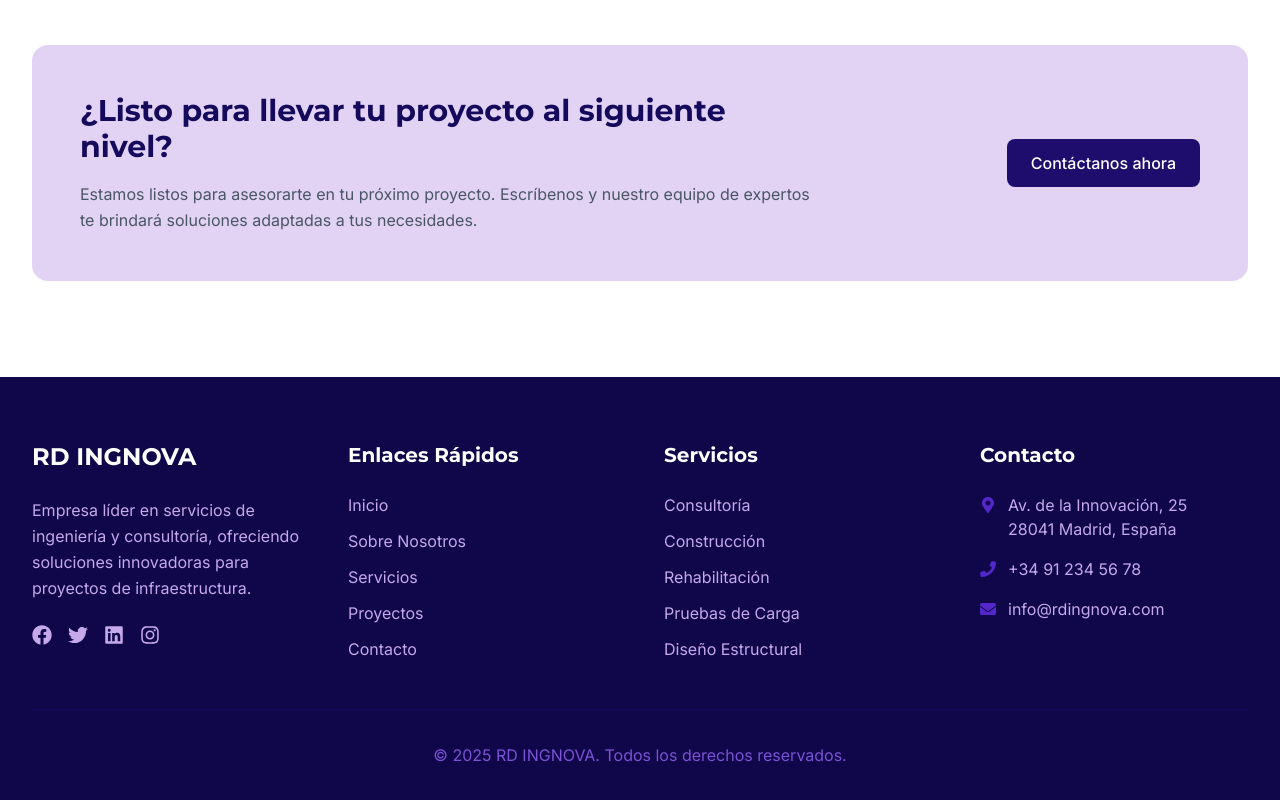
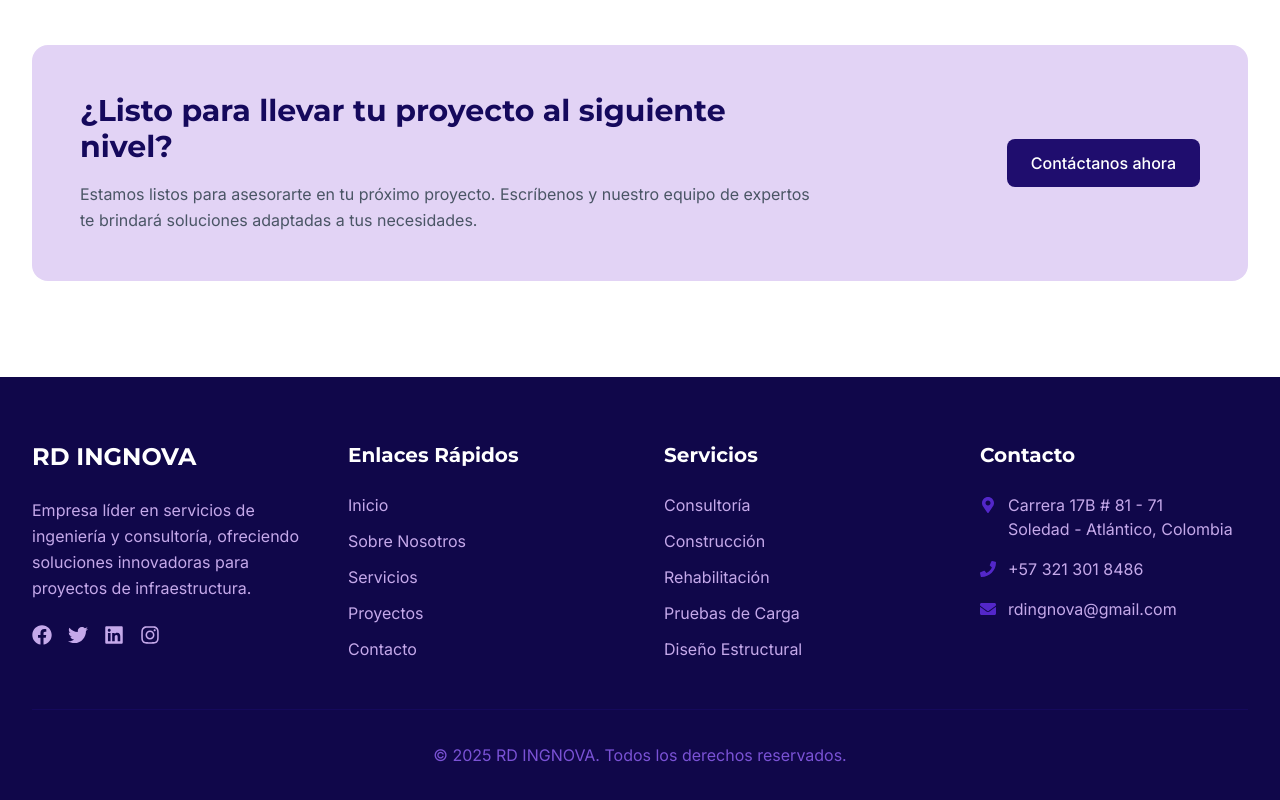
Before and after one commit to rd-ingnova/ingnova, a Next.js app: page / in a window 1280 px wide. Shown: the part 1864-2664 px from the top of the page. Built offline with nearby package versions, Linux system fonts and the light colour scheme.

Commit message:
update footer data

```diff
--- a/src/components/layout/Footer.tsx
+++ b/src/components/layout/Footer.tsx
@@ -109,14 +109,14 @@ const Footer = () => {
               <li className="flex items-start">
                 <FaMapMarkerAlt className="text-primary-400 mt-1 mr-3 flex-shrink-0" />
                 <span className="text-primary-100">
-                  Av. de la Innovación, 25
+                  Carrera 17B # 81 - 71
                   <br />
-                  28041 Madrid, España
+                  Soledad - Atlántico, Colombia
                 </span>
               </li>
               <li className="flex items-center">
                 <FaPhone className="text-primary-400 mr-3 flex-shrink-0" />
-                <span className="text-primary-100">+34 91 234 56 78</span>
+                <span className="text-primary-100">+57 321 301 8486</span>
               </li>
               <li className="flex items-center">
                 <FaEnvelope className="text-primary-400 mr-3 flex-shrink-0" />
@@ -124,7 +124,7 @@ const Footer = () => {
                   href="mailto:info@rdingnova.com"
                   className="text-primary-100 hover:text-white transition-colors"
                 >
-                  info@rdingnova.com
+                  rdingnova@gmail.com
                 </a>
               </li>
             </ul>
```
